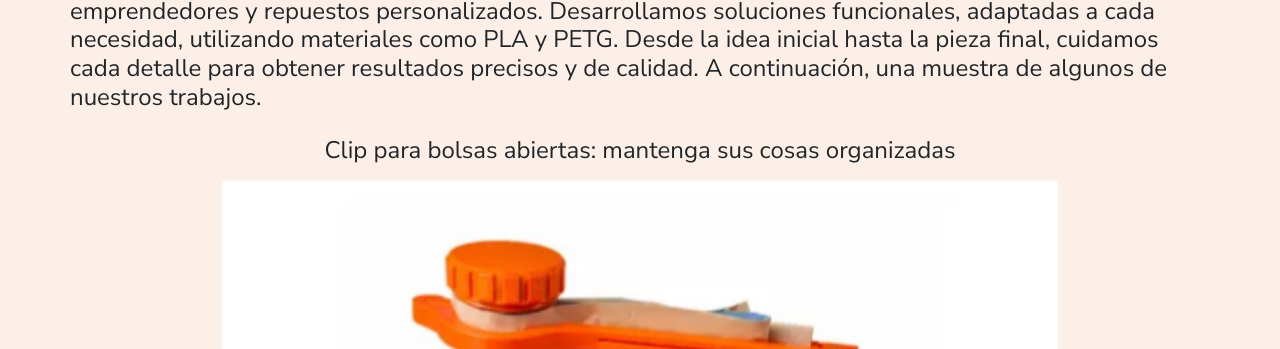
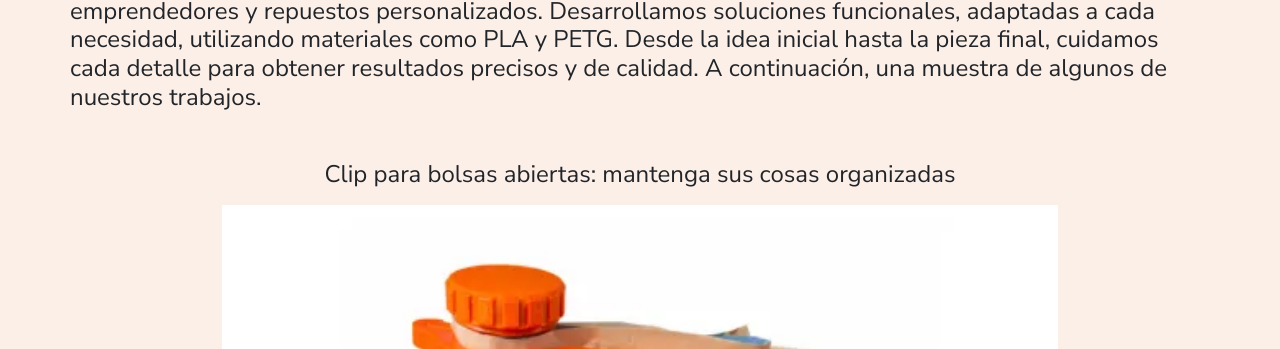
Before and after one commit to mpalermomd/Coder-Desarrollo-Web, a website: page pages/otros.html in a window 1280 px wide. Shown: the part 349-698 px from the top of the page. Drawn offline with nearby package versions, Linux system fonts and the light colour scheme; some packages are replaced by stand-ins of ours; a script that the page names is missing.

Commit message:
Update otros.html

```diff
--- a/pages/otros.html
+++ b/pages/otros.html
@@ -81,8 +81,8 @@ Desde la idea inicial hasta la pieza final, cuidamos cada detalle para obtener r
 A continuación, una muestra de algunos de nuestros trabajos.</h4>
 
 
-
-  <h4 class="text-center mb-3 mt-4">
+<div class="my-5">
+  <h4 class="text-center mb-3">
     Clip para bolsas abiertas: mantenga sus cosas organizadas
   </h4>
 
@@ -93,6 +93,7 @@ A continuación, una muestra de algunos de nuestros trabajos.</h4>
       alt="Clip para bolsas"
       style="object-fit: contain;"
     >
+  </div>
 </div>
 
   <div class="ratio ratio-16x9">
```
Lines whose indentation alone changed are shown as unchanged.
